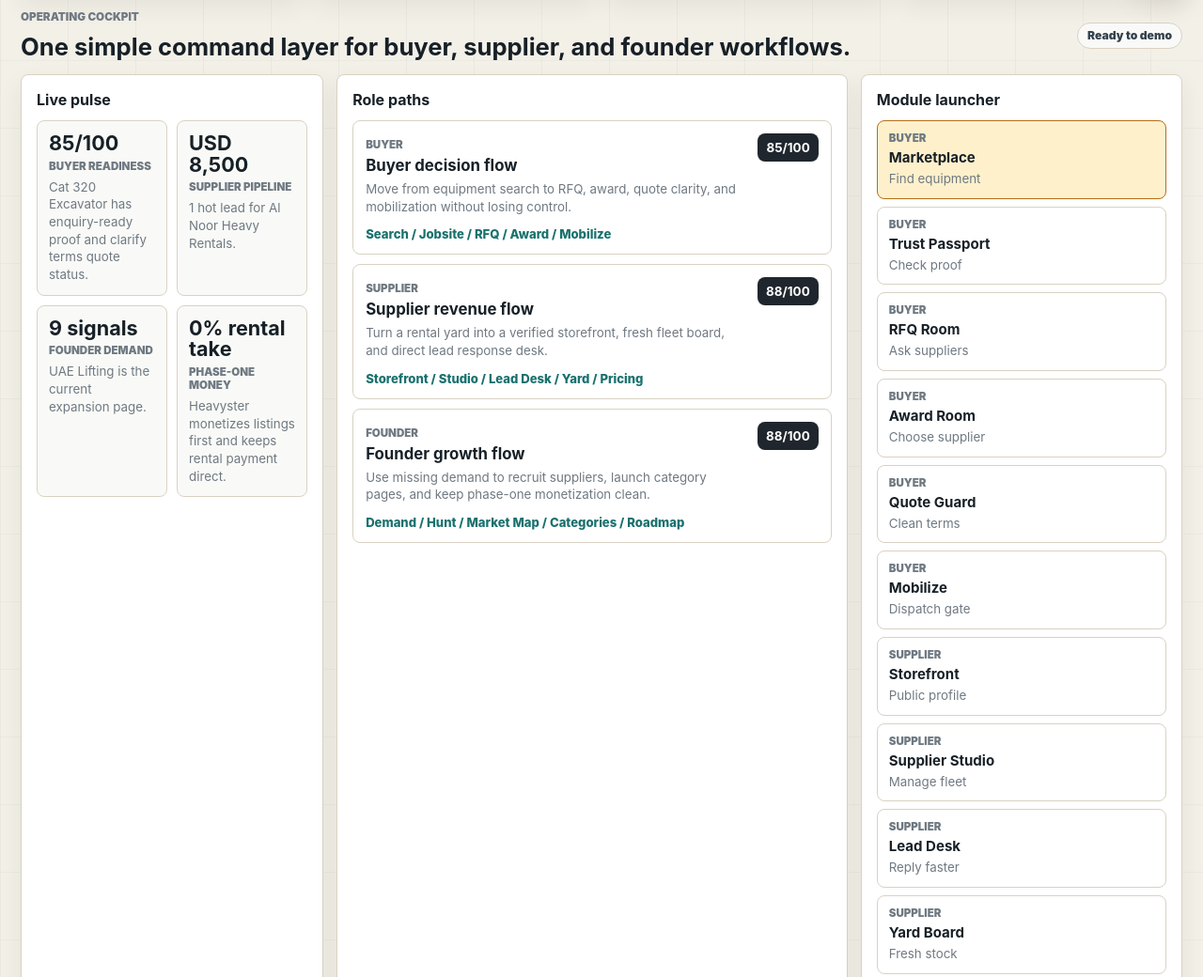
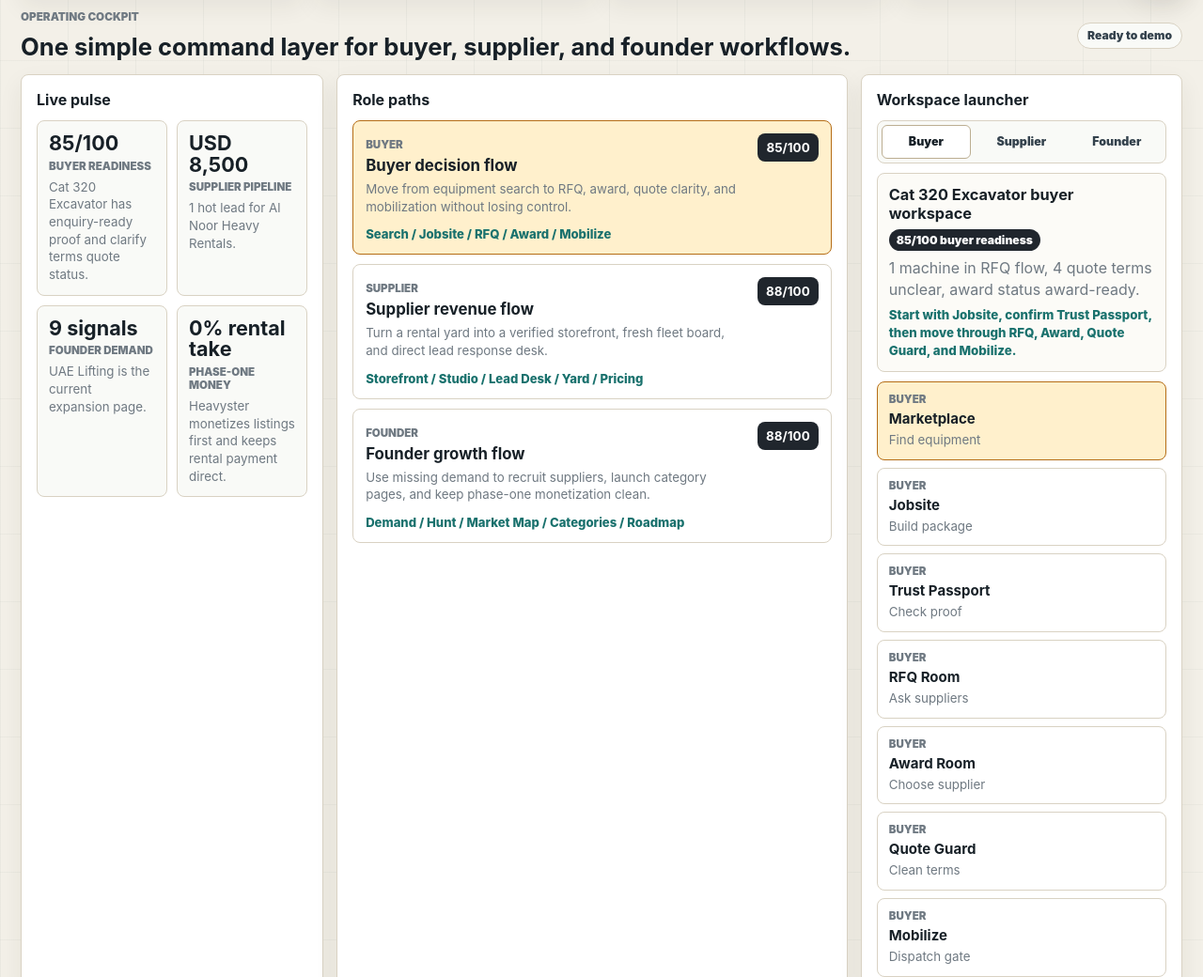
Before and after one commit to dhirajnyse/Heavyster, a website: page index.html in a window 1280 px wide. Shown: the part 800-1840 px from the top of the page at 94% size. Drawn offline with Linux system fonts and the light colour scheme.

Commit message:
Add files via upload

```diff
--- a/app.js
+++ b/app.js
@@ -1,4 +1,4 @@
-const DATA_VERSION = "20260517-heavyster-command-center-v18";
+const DATA_VERSION = "20260517-heavyster-role-workspaces-v19";
 const STORAGE_KEY = "heavyster.marketplace.v1";
 
 const listings = [
@@ -414,6 +414,8 @@ const jobsiteBlueprints = [
   }
 ];
 
+const commandRoles = ["Buyer", "Supplier", "Founder"];
+
 const commandRoutes = [
   {
     role: "Buyer",
@@ -458,6 +460,7 @@ const commandRoutes = [
 
 const commandModules = [
   { role: "Buyer", label: "Marketplace", anchor: "#marketplace", signal: "Find equipment" },
+  { role: "Buyer", label: "Jobsite", anchor: "#jobsite", signal: "Build package" },
   { role: "Buyer", label: "Trust Passport", anchor: "#passport", signal: "Check proof" },
   { role: "Buyer", label: "RFQ Room", anchor: "#rfq", signal: "Ask suppliers" },
   { role: "Buyer", label: "Award Room", anchor: "#award", signal: "Choose supplier" },
@@ -467,8 +470,12 @@ const commandModules = [
   { role: "Supplier", label: "Supplier Studio", anchor: "#studio", signal: "Manage fleet" },
   { role: "Supplier", label: "Lead Desk", anchor: "#lead-desk", signal: "Reply faster" },
   { role: "Supplier", label: "Yard Board", anchor: "#yard", signal: "Fresh stock" },
+  { role: "Supplier", label: "Pricing", anchor: "#pricing", signal: "Listing revenue" },
+  { role: "Founder", label: "Admin", anchor: "#admin", signal: "Verify supply" },
   { role: "Founder", label: "Growth", anchor: "#growth", signal: "Recruit supply" },
-  { role: "Founder", label: "Market Map", anchor: "#market-maker", signal: "Launch pages" }
+  { role: "Founder", label: "Market Map", anchor: "#market-maker", signal: "Launch pages" },
+  { role: "Founder", label: "Categories", anchor: "#categories", signal: "Plan inventory" },
+  { role: "Founder", label: "Roadmap", anchor: "#roadmap", signal: "Build sequence" }
 ];
 
 let state = loadState();
@@ -517,6 +524,7 @@ function defaultState() {
     demandSignals: seedDemandSignals.map((signal) => ({ ...signal })),
     activeDemandKey: "",
     activeMarketKey: "",
+    commandRole: "Buyer",
     supplierView: false,
     trustChecked: [true, true, true, false, false, false]
   };
@@ -529,6 +537,7 @@ function loadState() {
     const merged = { ...base, ...(saved || {}) };
     merged.quoteIncludes = { ...base.quoteIncludes, ...(merged.quoteIncludes || {}) };
     if (!Array.isArray(merged.demandSignals)) merged.demandSignals = base.demandSignals;
+    if (!commandRoles.includes(merged.commandRole)) merged.commandRole = base.commandRole;
     if (!merged.activeDemandKey && merged.demandSignals.length) merged.activeDemandKey = getDemandKey(merged.demandSignals[0]);
     if (!merged.activeMarketKey) merged.activeMarketKey = getMarketKeyFromSignal(merged.demandSignals[0]);
     return merged;
@@ -950,7 +959,7 @@ function renderCommandCenter() {
   `).join("");
 
   document.querySelector("#commandRoutes").innerHTML = model.routes.map((route) => `
-    <button type="button" class="command-route" data-command-anchor="${escapeHtml(route.anchor)}" data-command-label="${escapeHtml(route.label)}">
+    <button type="button" class="command-route ${route.isActive ? "is-active" : ""}" data-command-anchor="${escapeHtml(route.anchor)}" data-command-label="${escapeHtml(route.label)}" data-command-role="${escapeHtml(route.role)}">
       <span>
         <em>${escapeHtml(route.role)}</em>
         <strong>${escapeHtml(route.label)}</strong>
@@ -961,6 +970,19 @@ function renderCommandCenter() {
     </button>
   `).join("");
 
+  document.querySelector("#commandRoleTabs").innerHTML = model.roles.map((role) => `
+    <button type="button" class="${role === model.activeRole ? "is-active" : ""}" data-command-role-filter="${escapeHtml(role)}">
+      ${escapeHtml(role)}
+    </button>
+  `).join("");
+
+  document.querySelector("#commandWorkspace").innerHTML = `
+    <strong>${escapeHtml(model.workspace.title)}</strong>
+    <span>${escapeHtml(model.workspace.score)}</span>
+    <p>${escapeHtml(model.workspace.detail)}</p>
+    <small>${escapeHtml(model.workspace.next)}</small>
+  `;
+
   document.querySelector("#commandModuleRail").innerHTML = model.modules.map((module) => `
     <button type="button" class="command-module ${module.isActive ? "is-active" : ""}" data-command-anchor="${escapeHtml(module.anchor)}" data-command-label="${escapeHtml(module.label)}">
       <span>${escapeHtml(module.role)}</span>
@@ -973,8 +995,22 @@ function renderCommandCenter() {
     button.addEventListener("click", () => {
       const target = document.querySelector(button.dataset.commandAnchor);
       if (!target) return;
+      if (button.dataset.commandRole) {
+        state.commandRole = button.dataset.commandRole;
+        saveState();
+        renderCommandCenter();
+      }
       target.scrollIntoView({ behavior: "smooth", block: "start" });
       showToast(`${button.dataset.commandLabel || "Module"} opened.`);
+    });
+  });
+
+  document.querySelectorAll("[data-command-role-filter]").forEach((button) => {
+    button.addEventListener("click", () => {
+      state.commandRole = button.dataset.commandRoleFilter;
+      saveState();
+      renderCommandCenter();
+      showToast(`${state.commandRole} workspace active.`);
     });
   });
 }
@@ -995,9 +1031,29 @@ function getCommandCenterModel() {
   const supplierScore = Math.round((storefront.score + yard.score + leadDesk.active.score) / 3);
   const founderScore = market.score;
   const badge = buyerScore >= 82 && supplierScore >= 82 ? "Ready to demo" : "Focused build";
+  const activeRole = commandRoles.includes(state.commandRole) ? state.commandRole : "Buyer";
+  const workspace = getCommandWorkspace(activeRole, {
+    selected,
+    passport,
+    rfq,
+    award,
+    quote,
+    mobilize,
+    yard,
+    storefront,
+    leadDesk,
+    market,
+    demandCount,
+    buyerScore,
+    supplierScore,
+    founderScore
+  });
 
   return {
     badge,
+    activeRole,
+    roles: commandRoles,
+    workspace,
     pulse: [
       {
         label: "Buyer readiness",
@@ -1022,16 +1078,44 @@ function getCommandCenterModel() {
     ],
     routes: commandRoutes.map((route) => ({
       ...route,
+      isActive: route.role === activeRole,
       score: route.role === "Buyer"
         ? `${buyerScore}/100`
         : route.role === "Supplier"
           ? `${supplierScore}/100`
           : `${founderScore}/100`
     })),
-    modules: commandModules.map((module) => ({
+    modules: commandModules.filter((module) => module.role === activeRole).map((module, index) => ({
       ...module,
-      isActive: module.anchor === "#marketplace" || module.anchor === "#studio" && state.supplierView
+      isActive: index === 0
     }))
+  };
+}
+
+function getCommandWorkspace(role, context) {
+  if (role === "Supplier") {
+    return {
+      title: `${context.leadDesk.profile.supplier} workspace`,
+      score: `${context.supplierScore}/100 supplier readiness`,
+      detail: `${context.leadDesk.leads.length} open lead${context.leadDesk.leads.length === 1 ? "" : "s"}, USD ${context.leadDesk.totalBudget.toLocaleString()} pipeline, ${context.yard.reviewCount} listing${context.yard.reviewCount === 1 ? "" : "s"} need freshness review.`,
+      next: "Open Lead Desk first, then refresh Yard Board before pushing more paid listings."
+    };
+  }
+
+  if (role === "Founder") {
+    return {
+      title: `${context.market.region} ${context.market.category} growth workspace`,
+      score: `${context.founderScore}/100 launch score`,
+      detail: `${context.demandCount} demand signals are active. Current page target is ${context.market.slug} with ${context.market.launchListings} starter listings.`,
+      next: "Use Growth to recruit suppliers, then Market Map to publish the next demand-led page."
+    };
+  }
+
+  return {
+    title: `${context.selected.name} buyer workspace`,
+    score: `${context.buyerScore}/100 buyer readiness`,
+    detail: `${context.rfq.listings.length} machine${context.rfq.listings.length === 1 ? "" : "s"} in RFQ flow, ${context.quote.missingCount} quote term${context.quote.missingCount === 1 ? "" : "s"} unclear, award status ${context.award.badge.toLowerCase()}.`,
+    next: "Start with Jobsite, confirm Trust Passport, then move through RFQ, Award, Quote Guard, and Mobilize."
   };
 }
 
--- a/index.html
+++ b/index.html
@@ -25,7 +25,7 @@
       content="A simple global listing SaaS for rental companies. USD 9 per month or USD 99 per year per equipment listing, no rental commission in phase one."
     />
     <meta property="og:image" content="assets/heavyster-social-card.svg" />
-    <link rel="stylesheet" href="styles.css?v=20260517-command-center" />
+    <link rel="stylesheet" href="styles.css?v=20260517-role-workspaces" />
   </head>
   <body>
     <div class="app-shell">
@@ -154,7 +154,9 @@
               <div class="command-routes" id="commandRoutes"></div>
             </article>
             <article class="command-panel">
-              <h3>Module launcher</h3>
+              <h3>Workspace launcher</h3>
+              <div class="command-tabs" id="commandRoleTabs" aria-label="Command workspace role"></div>
+              <div class="command-workspace" id="commandWorkspace"></div>
               <div class="command-module-rail" id="commandModuleRail"></div>
             </article>
           </div>
@@ -976,6 +978,6 @@
     </div>
 
     <div class="toast" id="toast" role="status" aria-live="polite"></div>
-    <script src="app.js?v=20260517-command-center" defer></script>
+    <script src="app.js?v=20260517-role-workspaces" defer></script>
   </body>
 </html>
--- a/styles.css
+++ b/styles.css
@@ -576,6 +576,11 @@ textarea {
   background: #fff8e7;
 }
 
+.command-route.is-active {
+  border-color: var(--amber);
+  background: var(--amber-soft);
+}
+
 .command-route span,
 .command-route strong,
 .command-route small,
@@ -601,6 +606,77 @@ textarea {
   color: var(--teal);
   font-style: normal;
   font-size: 0.82rem;
+  font-weight: 850;
+}
+
+.command-tabs {
+  display: grid;
+  grid-template-columns: repeat(3, minmax(0, 1fr));
+  gap: 6px;
+  margin-bottom: 10px;
+  padding: 4px;
+  border: 1px solid var(--line);
+  border-radius: var(--radius);
+  background: var(--surface-2);
+}
+
+.command-tabs button {
+  min-height: 36px;
+  border: 1px solid transparent;
+  border-radius: calc(var(--radius) - 2px);
+  background: transparent;
+  color: var(--ink-2);
+  font-size: 0.78rem;
+  font-weight: 900;
+}
+
+.command-tabs button:hover,
+.command-tabs button.is-active {
+  border-color: var(--line-strong);
+  background: var(--surface);
+  color: var(--ink);
+}
+
+.command-workspace {
+  display: grid;
+  gap: 7px;
+  margin-bottom: 10px;
+  padding: 12px;
+  border: 1px solid var(--line);
+  border-radius: var(--radius);
+  background: #fcfbf7;
+}
+
+.command-workspace strong,
+.command-workspace span,
+.command-workspace p,
+.command-workspace small {
+  display: block;
+}
+
+.command-workspace strong {
+  font-size: 1.02rem;
+}
+
+.command-workspace span {
+  width: fit-content;
+  padding: 4px 8px;
+  border-radius: 999px;
+  background: var(--coal);
+  color: #ffffff;
+  font-size: 0.76rem;
+  font-weight: 900;
+}
+
+.command-workspace p,
+.command-workspace small {
+  margin: 0;
+  color: var(--muted);
+  line-height: 1.42;
+}
+
+.command-workspace small {
+  color: var(--teal);
   font-weight: 850;
 }
 
```
Also changed, not shown: docs/BUILD_BACKLOG.md (+2 -2 lines), docs/DATA_MODEL.md (+2 -0 lines), docs/MONETIZATION.md (+2 -2 lines), docs/PRODUCT_SPEC.md (+2 -1 lines), docs/ROADMAP.md (+2 -2 lines), scripts/static-check.mjs (+5 -5 lines), README.md.
